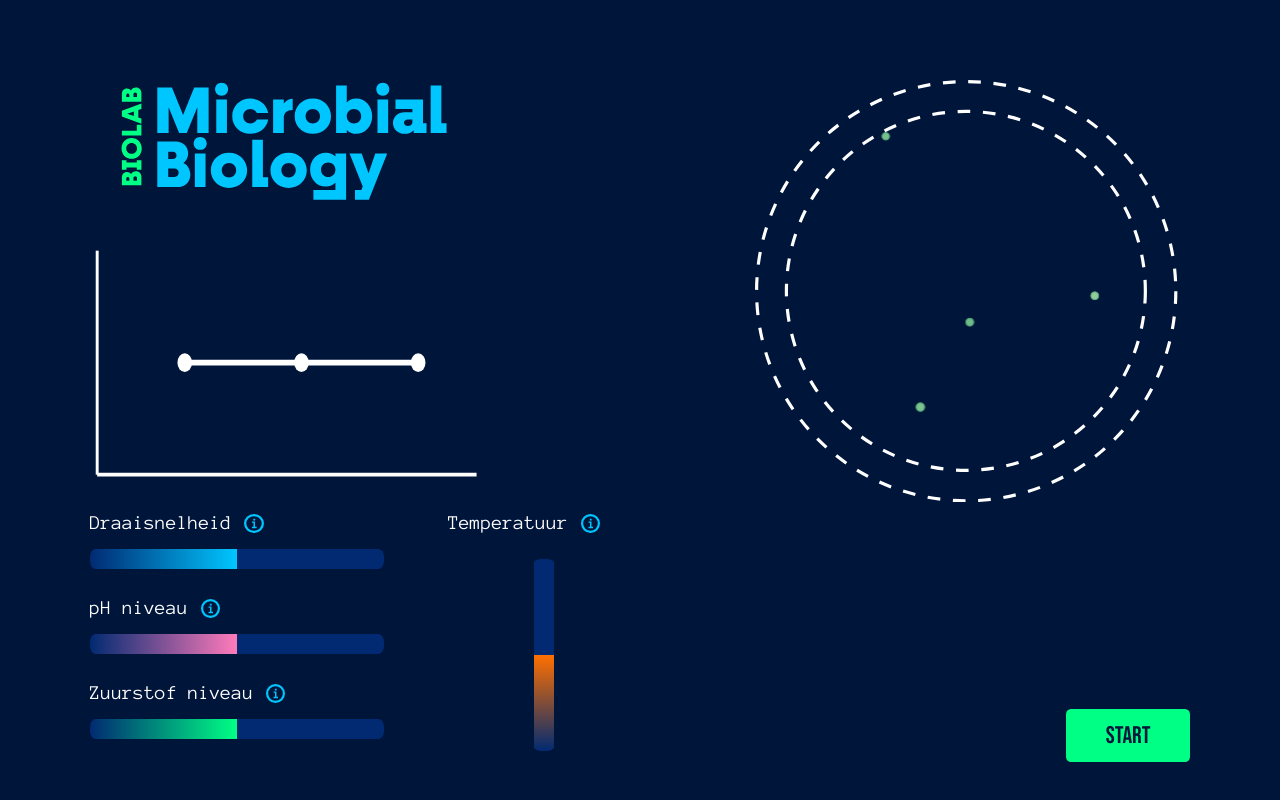
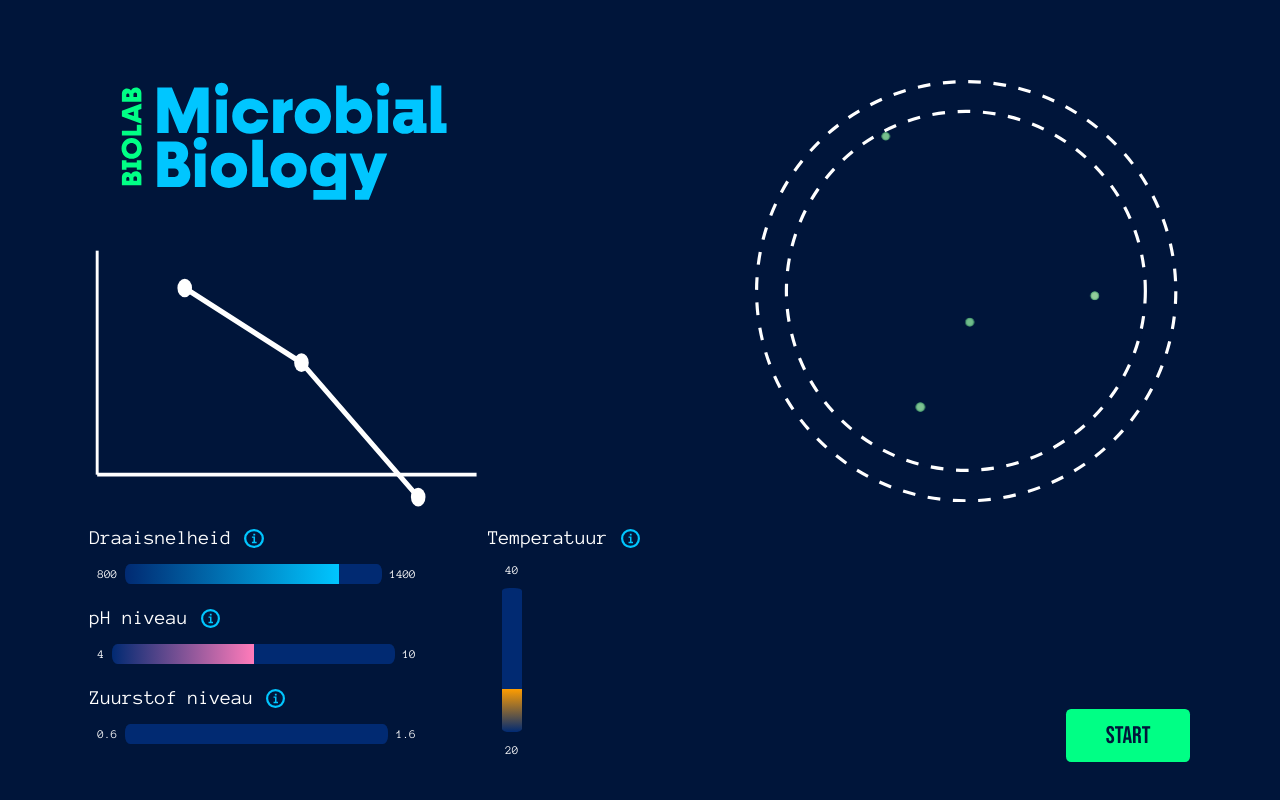
Before and after one commit to msahirs/globblob, a Vue app: page / in a window 1280 px wide. Shown: the top 800 px of the page. Built offline with nearby package versions, Linux system fonts and the light colour scheme; the HTML template or start-up script is replaced by a standard one.

Commit message:
Sliders now have their own ranges, and refactored sliderUnits to separate ones. VerticalSliderUnit is not a separate unit yet

```diff
--- a/src/assets/main.css
+++ b/src/assets/main.css
@@ -19,7 +19,6 @@
   font-style: normal;
 }
 
-/* CSS Custom Properties for centralized theming */
 :root {
   --bg-primary: #00153a;
   --bg-petri: #00153a;
@@ -219,6 +218,7 @@ body {
   border-radius: 4px;
   font-size: 2vh;
   font-family: 'Anonymous Pro', monospace;
+  z-index: 10;
 }
 
 .sliderLabel {
@@ -251,10 +251,27 @@ body {
 
 .slider-vertical {
   transform: rotate(270deg);
-  transform-origin: 50% 50%;
-  width: 24vh;
-  margin-top: 12vh;
+  transform-origin: center;
+  width: 18vh;
+  height: 2.5vh;
 
+  margin: 0;
+}
+
+.verticalSliderContainer span {
+  color: var(--color-sliders-text);
+  font-size: 1.5vh;
+  font-family: 'Anonymous Pro', monospace;
+}
+
+.verticalSliderContainer {
+  display: flex;
+  flex-direction: column;
+  align-items: center;
+  justify-content: space-between;
+
+  height: 24vh;   /* controls full height */
+  width: 6vh;     /* give space for labels */
 }
 .slider::-webkit-slider-runnable-track {
   height: 6px;
--- /dev/null
+++ b/src/components/sliders/SliderUnit.vue
@@ -0,0 +1,104 @@
+<template>
+  <div class="sliderUnit">
+    <div class="sliderTextHorizontal">
+      <span class="sliderLabel">{{ label }}</span>
+      <div class="infoWrapper" @mouseenter="showInfo(infoKey)" @mouseleave="hideInfo" @click="toggleInfo(infoKey)">
+        <img :src="infoIconUrl" alt="Info" class="infoIcon" />
+        <div v-if="activeInfo === infoKey" class="infoIconText">
+          {{ infoText }}
+        </div>
+      </div>
+    </div>
+
+    <div class="sliderContainer">
+      <span class="sliderMin">{{ min_value }}</span>
+      <input
+        type="range"
+        :min="min_value"
+        :max="max_value"
+        :value="modelValue"
+        @input="onInput"
+        class="slider"
+        :class="sliderClass"
+        :style="{ '--value': percent + '%' }"
+        :step="stepSize"
+      />
+      <span class="sliderMax">{{ max_value }}</span>
+    </div>
+
+  </div>
+</template>
+
+<script setup lang="ts">
+import { computed, inject, type Ref } from 'vue'
+
+function onInput(event: Event) {
+  const target = event.target as HTMLInputElement | null
+  if (!target) return
+
+  let value = parseFloat(target.value)
+
+  if (props.steps && props.steps > 1) {
+    const step = (props.max_value - props.min_value) / (props.steps - 1)
+    value = Math.round((value - props.min_value) / step) * step + props.min_value
+  }
+
+  emit('update:modelValue', value)
+}
+
+const props = defineProps<{
+  label: string
+  infoKey: string
+  infoText: string
+  modelValue: number
+  sliderClass?: string
+  min_value: number
+  max_value: number
+  steps?: number
+}>()
+
+console.log(props.modelValue)
+
+const emit = defineEmits<{
+  'update:modelValue': [value: number]
+}>()
+
+const stepSize = computed(() => {
+  if (!props.steps || props.steps < 2) return 'any'
+  return (props.max_value - props.min_value) / (props.steps - 1)
+})
+
+// Inject the info functions from parent
+const showInfo = inject<(key: string) => void>('showInfo')!
+const hideInfo = inject<() => void>('hideInfo')!
+const toggleInfo = inject<(key: string) => void>('toggleInfo')!
+const activeInfo = inject<Ref<string | null>>('activeInfo')!
+
+// Import the icon
+import infoIconUrl from '@/assets/bio/infoIconBlue.svg'
+
+const percent = computed(() => {
+  const p = ((props.modelValue - props.min_value) / (props.max_value - props.min_value)) * 100
+  return Math.min(100, Math.max(0, p))
+})
+</script>
+
+<style scoped>
+.sliderContainer {
+  display: flex;
+  align-items: center;
+  margin-top: 1vh;
+}
+
+.sliderMin,
+.sliderMax {
+  font-size: 1.5vh;
+  color: var(--color-sliders-text);
+  font-family: 'Anonymous Pro', monospace;
+  margin: 0 0.5rem;
+}
+
+.slider {
+  flex: 1;
+}
+</style>
--- a/src/views/bio/BioOnepagerView.vue
+++ b/src/views/bio/BioOnepagerView.vue
@@ -21,44 +21,39 @@
       <div class="sliders">
         <div class="slidersHorizontal">
 
-          <div class="sliderUnit">
-            <div class="sliderTextHorizontal">
-              <span class="sliderLabel">Draaisnelheid</span>
-              <div class="infoWrapper" @mouseenter="showInfo('draai')" @mouseleave="hideInfo" @click="toggleInfo('draai')">
-                <img :src="infoIconUrl" alt="Info" class="infoIcon" />
-                <div v-if="activeInfo === 'draai'" class="infoIconText">
-                  Bepaalt hoe snel de cultuur wordt gemengd. Te snel kan stress veroorzaken.
-                </div>
-              </div>
-            </div>
-            <input type="range" min="0" max="100" v-model="sliderDraaiSnelheid" class="slider slider-rotating-speed" :style="{ '--value': sliderDraaiSnelheid + '%' }" />
-          </div>
+          <SliderUnit
+            label="Draaisnelheid"
+            info-key="draai"
+            info-text="Bepaalt hoe snel de cultuur wordt gemengd. Te snel kan stress veroorzaken."
+            v-model="sliderDraaiSnelheid"
+            slider-class="slider-rotating-speed"
+            :min_value="rotationMin"
+            :max_value="rotationMax"
+            :steps="4"
+          />
 
-          <div class="sliderUnit">
-            <div class="sliderTextHorizontal">
-              <span class="sliderLabel">pH niveau</span>
-              <div class="infoWrapper" @mouseenter="showInfo('pH')" @mouseleave="hideInfo" @click="toggleInfo('pH')">
-                <img :src="infoIconUrl" alt="Info icon" class="infoIcon" />
-                <div v-if="activeInfo === 'pH'" class="infoIconText">
-                  pH niveau bepaalt de zuurgraad van de cultuur. Te zuur of te basisch kan de groei beïnvloeden.
-                </div>
-              </div>
-            </div>
-            <input type="range" min="0" max="100" v-model="sliderPHLevel" class="slider slider-PH" :style="{ '--value': sliderPHLevel + '%' }" />
-          </div>
+          <SliderUnit
+            label="pH niveau"
+            info-key="pH"
+            info-text="pH niveau bepaalt de zuurgraad van de cultuur. Te zuur of te basisch kan de groei beïnvloeden."
+            v-model="sliderPHLevel"
+            slider-class="slider-PH"
+            :min_value="phmin"
+            :max_value="phmax"
+            :steps="24"
+          />
 
-          <div class="sliderUnit">
-            <div class="sliderTextHorizontal">
-              <span class="sliderLabel">Zuurstof niveau</span>
-              <div class="infoWrapper" @mouseenter="showInfo('zuurstof')" @mouseleave="hideInfo" @click="toggleInfo('zuurstof')">
-                <img :src="infoIconUrl" alt="Info icon" class="infoIcon" />
-                <div v-if="activeInfo === 'zuurstof'" class="infoIconText">
-                  Zuurstof is essentieel voor aerobe micro-organismen. Te weinig zuurstof kan de groei beperken.
-                </div>
-              </div>
-            </div>
-            <input type="range" min="0" max="100" v-model="sliderZuurstofLevel" class="slider slider-oxygen" :style="{ '--value': sliderZuurstofLevel + '%' }" />
-          </div>
+          <SliderUnit
+            label="Zuurstof niveau"
+            info-key="zuurstof"
+            info-text="Zuurstof is essentieel voor aerobe micro-organismen. Te weinig zuurstof kan de groei beperken."
+            v-model="sliderZuurstofLevel"
+            slider-class="slider-oxygen"
+            :min_value="zuurstofMin"
+            :max_value="zuurstofMax"
+            :steps="20"
+          />
+
         </div>
         <div class="sliderUnitVertical">
           <div class="sliderTextHorizontal">
@@ -70,7 +65,11 @@
               </div>
             </div>
           </div>
-          <input type="range" min="0" max="100" v-model="sliderTemperature" class="slider slider-vertical" :style="{ '--pointer-color': tempColor, '--track-color': 'var(--slider-temp-track)', '--value': sliderTemperature + '%' }" />
+          <div class="verticalSliderContainer">
+            <span class="sliderMax">{{ tempmax }}</span>
+            <input type="range" min="tempmin" max="tempmax" v-model="sliderTemperature" class="slider slider-vertical" :style="{ '--pointer-color': tempColor, '--track-color': 'var(--slider-temp-track)', '--value': sliderTemperature + '%' }" />
+            <span class="sliderMin">{{ tempmin }}</span>
+          </div>
         </div>
       </div>
 
@@ -90,29 +89,44 @@
 </template>
 
 <script setup lang="ts">
-import { computed, ref } from 'vue'
+import { computed, provide, ref } from 'vue'
 import PetriDishSim from '@/components/PetriDishSim.vue'
+import SliderUnit from '@/components/sliders/SliderUnit.vue'
 
 import titelUrl from '@/assets/bio/TitleDarkMode.svg'
 import infoIconUrl from '@/assets/bio/infoIconBlue.svg'
 
 const petriFrameColor = 'var(--petri-frame-color)'
 
-const sliderDraaiSnelheid = ref(50)
-const sliderPHLevel = ref(50)
-const sliderZuurstofLevel = ref(50)
-const sliderTemperature = ref(50)
+const sliderDraaiSnelheid = ref(1300)
+const sliderPHLevel = ref(7)
+const sliderZuurstofLevel = ref(0.5)
+const sliderTemperature = ref(30)
+
 const started = ref(false)
 
-const mapY = (value: number) => 130 - (value / 100) * 120
+const zuurstofMin = 0.6
+const zuurstofMax = 1.6
+
+const rotationMin = 800.0
+const rotationMax = 1400.0
+
+const phmin = 4.0
+const phmax = 10.0
+
+const tempmin = 20.0
+const tempmax = 40.0
+
+
+const mapY = (value: number, min: number, max: number) => 130 - ((value - min) / (max - min)) * 120
 
 const x1 = 80
 const x2 = 160
 const x3 = 240
 
-const y1 = computed(() => mapY(sliderDraaiSnelheid.value))
-const y2 = computed(() => mapY(sliderPHLevel.value))
-const y3 = computed(() => mapY(sliderZuurstofLevel.value))
+const y1 = computed(() => mapY(sliderDraaiSnelheid.value, rotationMin, rotationMax))
+const y2 = computed(() => mapY(sliderPHLevel.value, phmin, phmax))
+const y3 = computed(() => mapY(sliderZuurstofLevel.value, zuurstofMin, zuurstofMax))
 
 const graphPoints = computed(() => `${x1},${y1.value} ${x2},${y2.value} ${x3},${y3.value}`)
 
@@ -120,6 +134,12 @@ const activeInfo = ref<string | null>(null)
 const showInfo = (key: string) => (activeInfo.value = key)
 const hideInfo = () => (activeInfo.value = null)
 const toggleInfo = (key: string) => (activeInfo.value = activeInfo.value === key ? null : key)
+
+// Provide the info functions to child components
+provide('showInfo', showInfo)
+provide('hideInfo', hideInfo)
+provide('toggleInfo', toggleInfo)
+provide('activeInfo', activeInfo)
 
 // Function to interpolate between two hex colors
 function lerpColor(color1: string, color2: string, t: number): string {
```
